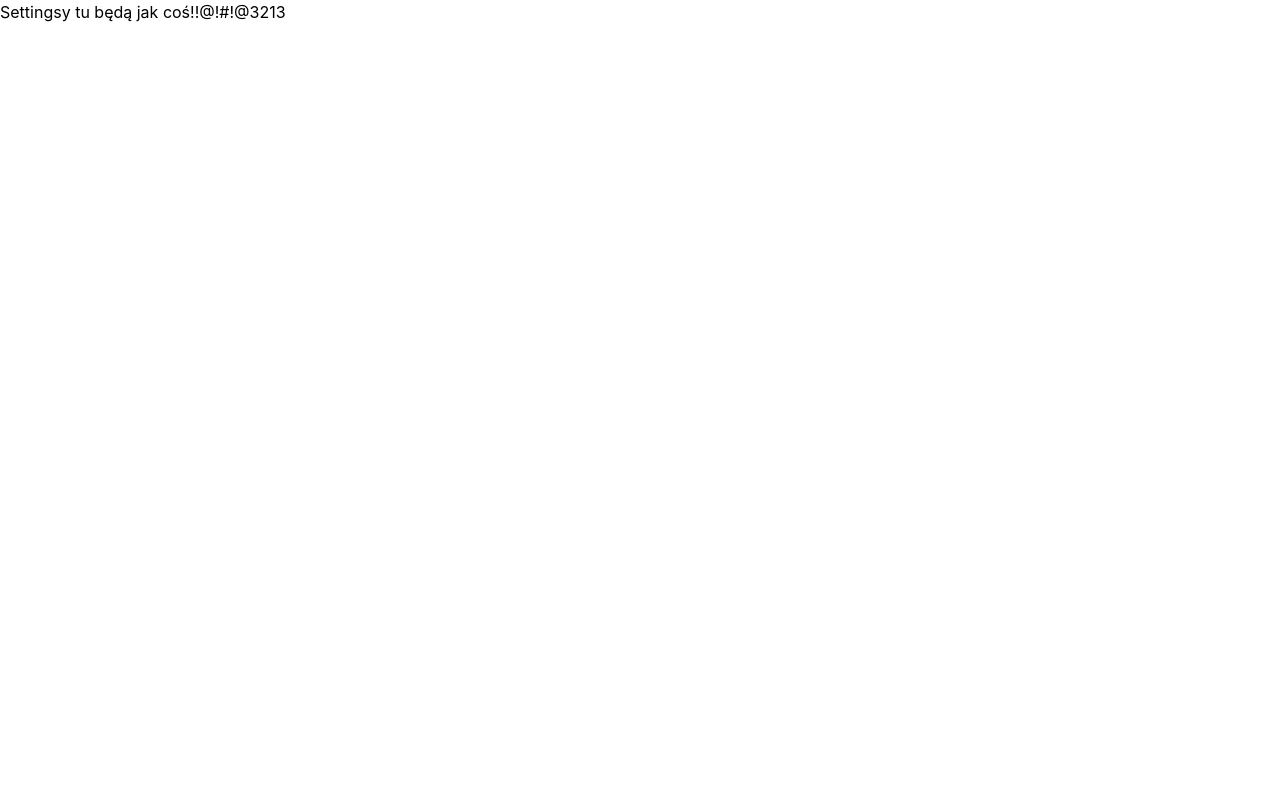
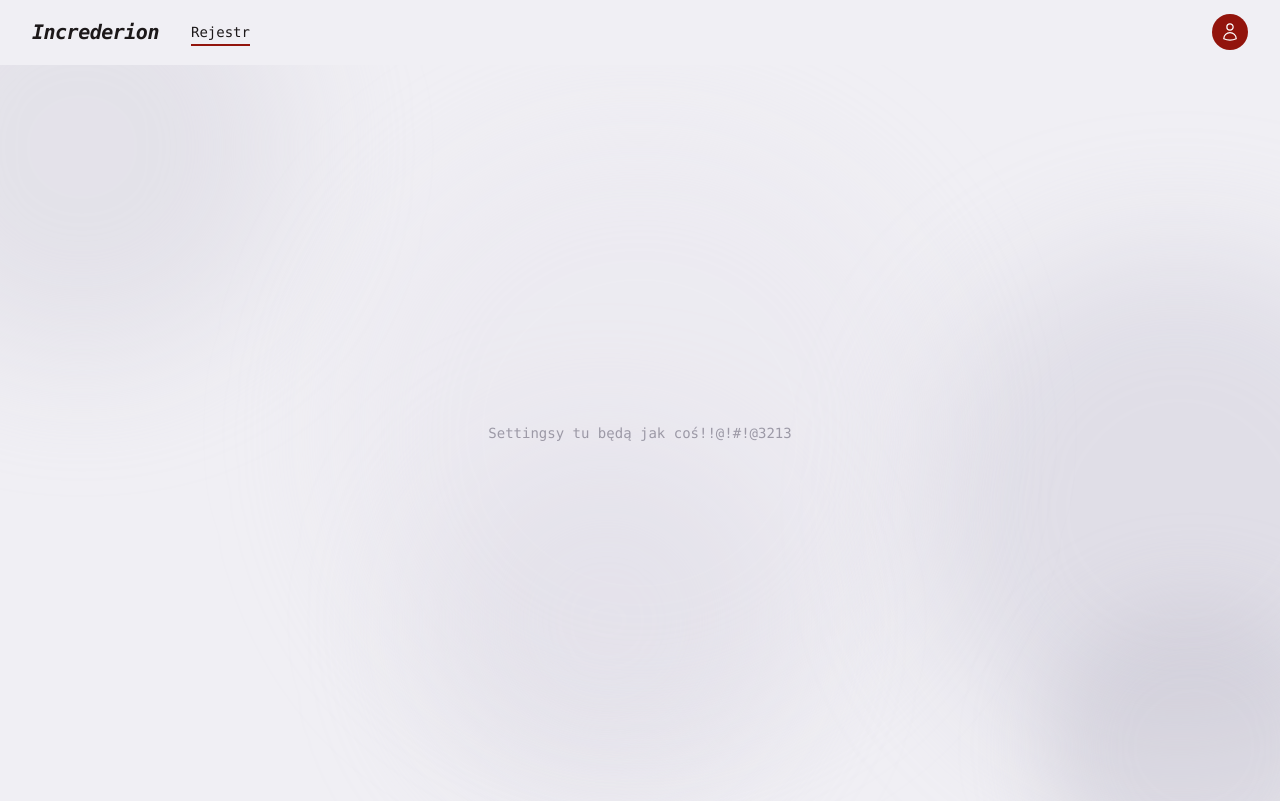
Before and after one commit to Increderion/IncrederionFrontend, a React (Vite) app: page /settings in a window 1280 px wide. Built offline with nearby package versions, Linux system fonts and the light colour scheme; no server answers.

Commit message:
style: update page background styling

```diff
--- /dev/null
+++ b/src/components/PageBackground.tsx
@@ -0,0 +1,19 @@
+interface PageBackgroundProps {
+  children: React.ReactNode;
+  className?: string;
+}
+
+export default function PageBackground({ children, className = "" }: PageBackgroundProps) {
+  return (
+    <div className={`relative min-h-[calc(100vh-4rem)] overflow-hidden bg-[#F0EFF4] ${className}`}>
+      <div className="pointer-events-none absolute inset-0">
+        <div className="absolute -top-32 -left-32 h-[420px] w-[420px] rounded-full bg-[#D8D6E0]/50 blur-3xl" />
+        <div className="absolute top-1/4 -right-40 h-[520px] w-[520px] rounded-full bg-[#C8C6D4]/40 blur-3xl" />
+        <div className="absolute bottom-0 left-1/3 h-[360px] w-[360px] rounded-full bg-[#D8D6E0]/45 blur-3xl" />
+        <div className="absolute -bottom-24 -right-16 h-[300px] w-[300px] rounded-full bg-[#BCBAC9]/35 blur-2xl" />
+        <div className="absolute top-1/2 left-1/2 -translate-x-1/2 -translate-y-1/2 h-[600px] w-[600px] rounded-full bg-[#E4E2EC]/30 blur-3xl" />
+      </div>
+      <div className="relative z-10">{children}</div>
+    </div>
+  );
+}
--- a/src/pages/CompanyDetails.tsx
+++ b/src/pages/CompanyDetails.tsx
@@ -3,6 +3,7 @@ import { useContext, useEffect, useState } from "react";
 import { AuthContext } from "../auth-context";
 import Navbar from "../components/Navbar";
 import LoadingBar from "../components/LoadingBar";
+import PageBackground from "../components/PageBackground";
 import { fetchCompanyById } from "../api/companies";
 
 export default function CompanyDetails() {
@@ -22,6 +23,7 @@ export default function CompanyDetails() {
     <>
       <LoadingBar loading={loading} />
       <Navbar loggedIn={auth?.loggedIn ?? false} />
+      <PageBackground />
     </>
   );
 }
--- a/src/pages/LandingPage.tsx
+++ b/src/pages/LandingPage.tsx
@@ -1,6 +1,7 @@
 import { useContext } from "react";
 import { AuthContext } from "../auth-context";
 import Navbar from "../components/Navbar";
+import PageBackground from "../components/PageBackground";
 
 export default function LandingPage() {
   const auth = useContext(AuthContext);
@@ -9,18 +10,8 @@ export default function LandingPage() {
     <>
       <Navbar loggedIn={auth?.loggedIn ?? false} />
 
-      <main className="relative min-h-[calc(100vh-4rem)] overflow-hidden bg-[#F0EFF4]">
-        {/* decorative circles */}
-        <div className="pointer-events-none absolute inset-0">
-          <div className="absolute -top-32 -left-32 h-[420px] w-[420px] rounded-full bg-[#D8D6E0]/50 blur-3xl" />
-          <div className="absolute top-1/4 -right-40 h-[520px] w-[520px] rounded-full bg-[#C8C6D4]/40 blur-3xl" />
-          <div className="absolute bottom-0 left-1/3 h-[360px] w-[360px] rounded-full bg-[#D8D6E0]/45 blur-3xl" />
-          <div className="absolute -bottom-24 -right-16 h-[300px] w-[300px] rounded-full bg-[#BCBAC9]/35 blur-2xl" />
-          <div className="absolute top-1/2 left-1/2 -translate-x-1/2 -translate-y-1/2 h-[600px] w-[600px] rounded-full bg-[#E4E2EC]/30 blur-3xl" />
-        </div>
-
-        {/* content */}
-        <div className="relative z-10 flex min-h-[calc(100vh-4rem)] flex-col items-center justify-center px-4 text-center">
+      <PageBackground>
+        <div className="flex min-h-[calc(100vh-4rem)] flex-col items-center justify-center px-4 text-center">
           <p className="font-mono mb-4 text-xs font-medium uppercase tracking-widest text-[#92140C]">
             Rejestr polskich firm
           </p>
@@ -60,7 +51,7 @@ export default function LandingPage() {
             ))}
           </div>
         </div>
-      </main>
+      </PageBackground>
     </>
   );
 }
--- a/src/pages/Registry.tsx
+++ b/src/pages/Registry.tsx
@@ -2,6 +2,7 @@ import { useContext } from "react";
 import { AuthContext } from "../auth-context";
 import Navbar from "../components/Navbar";
 import CompanySearch from "../components/CompanySearch";
+import PageBackground from "../components/PageBackground";
 
 export default function Registry() {
   const auth = useContext(AuthContext);
@@ -9,7 +10,8 @@ export default function Registry() {
   return (
     <>
       <Navbar loggedIn={auth?.loggedIn ?? false} />
-      <main className="flex min-h-[calc(100vh-4rem)] flex-col items-center justify-center px-4">
+      <PageBackground>
+        <div className="flex min-h-[calc(100vh-4rem)] flex-col items-center justify-center px-4">
           <div className="w-full max-w-2xl mx-auto text-center">
             <h1 className="font-mono text-3xl font-bold tracking-tight text-[#1C1819] mb-2">
               Rejestr
@@ -19,7 +21,8 @@ export default function Registry() {
             </p>
             <CompanySearch />
           </div>
-      </main>
+        </div>
+      </PageBackground>
     </>
   );
 }
--- a/src/pages/Settings.tsx
+++ b/src/pages/Settings.tsx
@@ -1,3 +1,19 @@
+import { useContext } from "react";
+import { AuthContext } from "../auth-context";
+import Navbar from "../components/Navbar";
+import PageBackground from "../components/PageBackground";
+
 export default function Settings() {
-  return <div>Settingsy tu będą jak coś!!@!#!@3213</div>;
+  const auth = useContext(AuthContext);
+
+  return (
+    <>
+      <Navbar loggedIn={auth?.loggedIn ?? false} />
+      <PageBackground>
+        <div className="flex min-h-[calc(100vh-4rem)] flex-col items-center justify-center px-4">
+          <p className="font-mono text-sm text-[#9C99A6]">Settingsy tu będą jak coś!!@!#!@3213</p>
+        </div>
+      </PageBackground>
+    </>
+  );
 }
```
Lines whose indentation alone changed are shown as unchanged.
